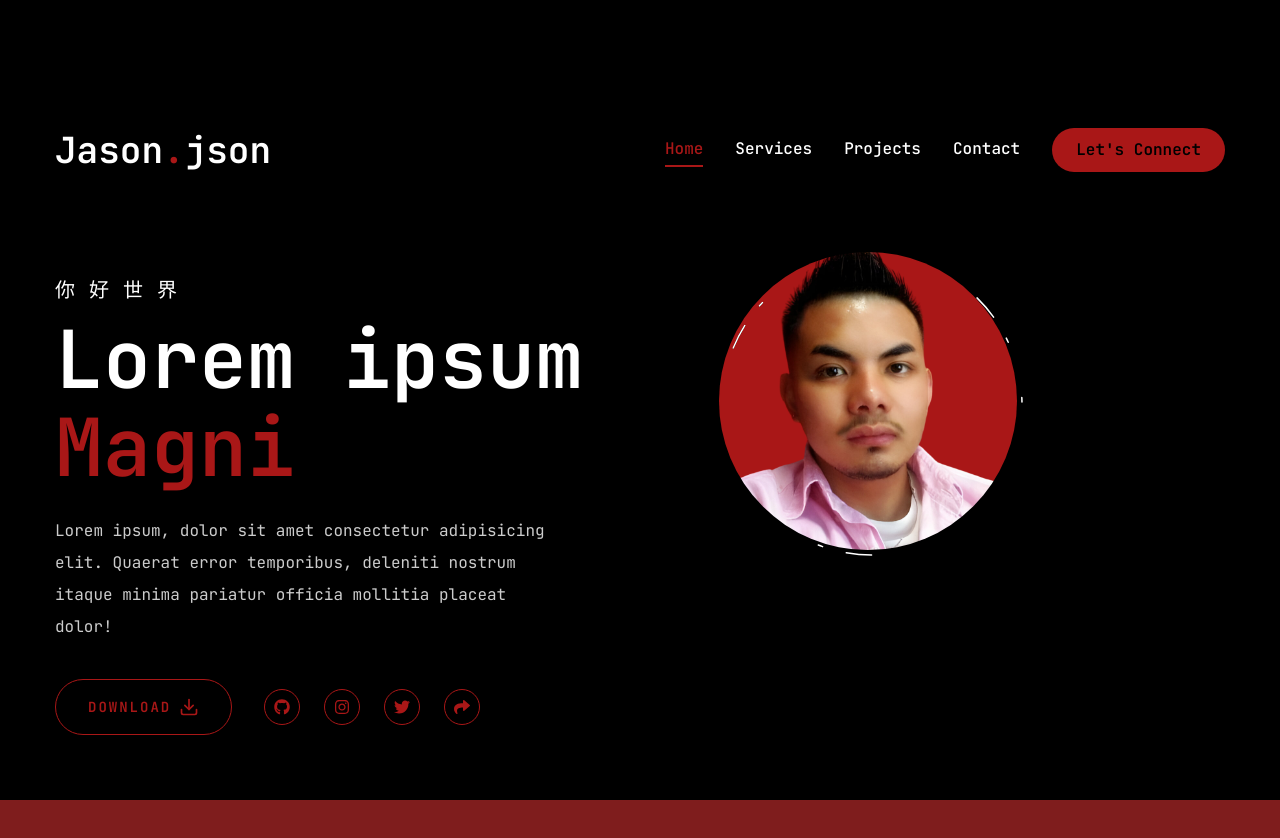
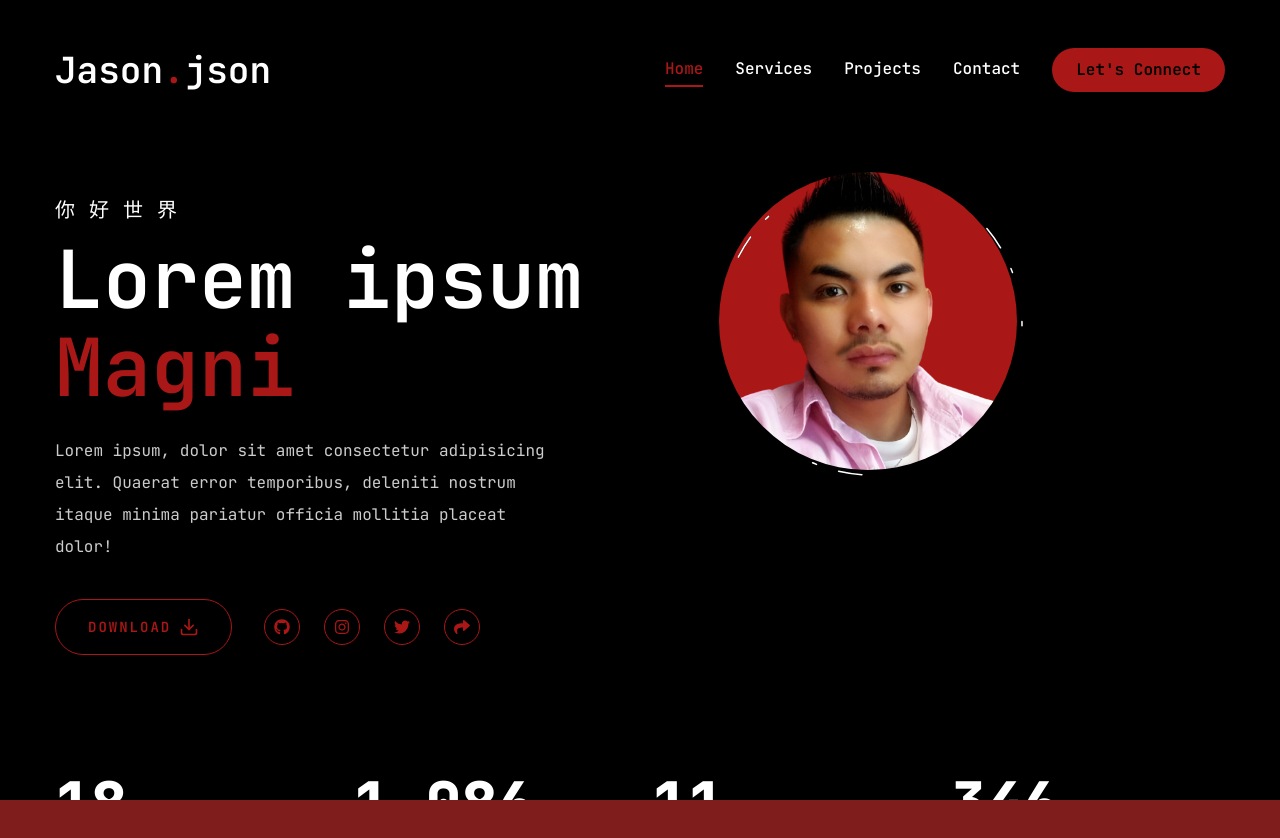
Before and after one commit to Jaycelab/Main-Portfolio, a Next.js app: page / in a window 1280 px wide. Shown: the top 838 px of the page. Built offline with nearby package versions, Linux system fonts and the light colour scheme.

Commit message:
fixed top padding

```diff
--- a/src/assets/style.css
+++ b/src/assets/style.css
@@ -1,10 +1,7 @@
-body {
-  padding-top: 5em;
-}
-
 .typewriter h1 {
   align-items: center;
   overflow: hidden;
+
   border-right: 0.15em solid orange;
   white-space: nowrap;
   margin: 0 auto;
```
